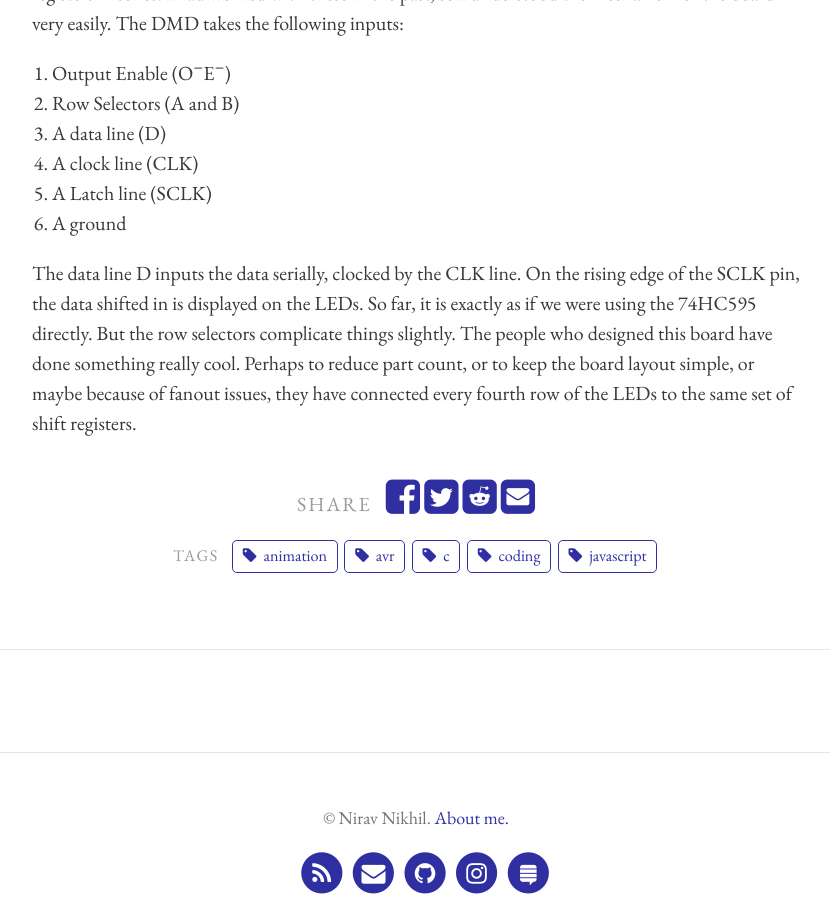
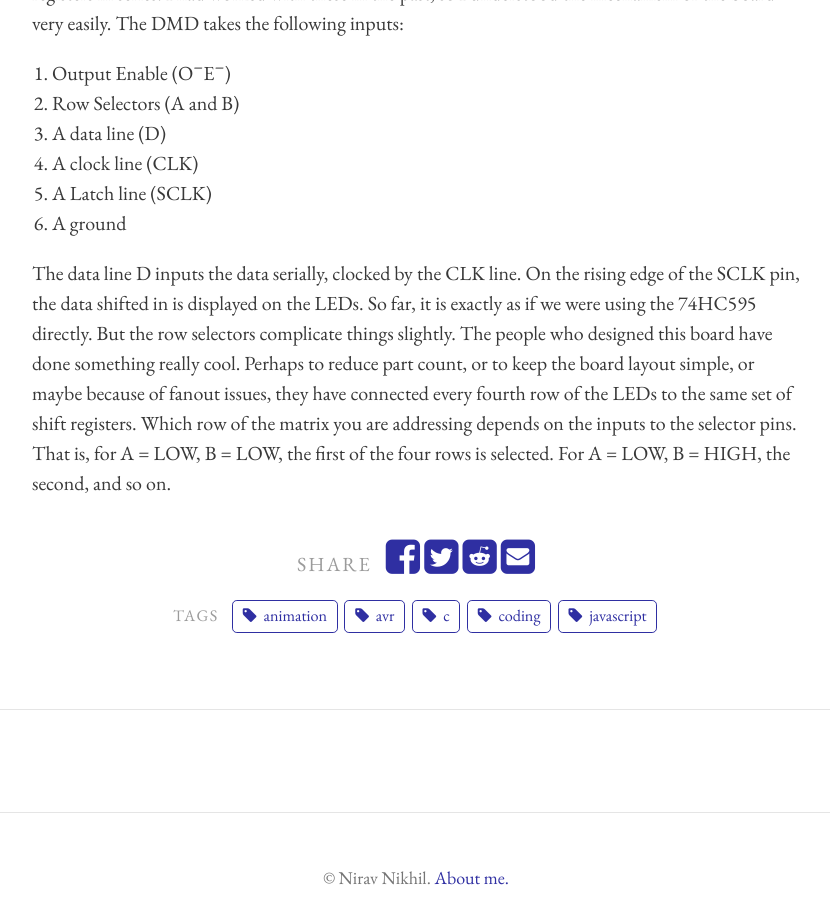
Before and after one commit to niravcodes/niravcodes.github.io, a Jekyll site: the page built from _posts/2019-06-12-animating-led-dot-matrix-displays-with-avr.md, in a window 1280 px wide and 900 px high, scrolled down 2183 px. Shown: the whole window, without its empty margins (224-1054 px from the left). Built offline with Jekyll 4.4.1, drawn with Linux system fonts in a browser that asks for light colours; comment, search, counter and statistics services are not loaded.

Commit message:
Update from Forestry.io nirav Nikhil updated _posts/2019-06-12-animating-led-dot-matrix-displays-with-avr.md

```diff
--- a/_posts/2019-06-12-animating-led-dot-matrix-displays-with-avr.md
+++ b/_posts/2019-06-12-animating-led-dot-matrix-displays-with-avr.md
@@ -43,4 +43,4 @@
 5. A Latch line (SCLK)
 6. A ground
 
-The data line D inputs the data serially, clocked by the CLK line. On the rising edge of the SCLK pin, the data shifted in is displayed on the LEDs. So far, it is exactly as if we were using the 74HC595 directly. But the row selectors complicate things slightly. The people who designed this board have done something really cool. Perhaps to reduce part count, or to keep the board layout simple, or maybe because of fanout issues, they have connected every fourth row of the LEDs to the same set of shift registers.
+The data line D inputs the data serially, clocked by the CLK line. On the rising edge of the SCLK pin, the data shifted in is displayed on the LEDs. So far, it is exactly as if we were using the 74HC595 directly. But the row selectors complicate things slightly. The people who designed this board have done something really cool. Perhaps to reduce part count, or to keep the board layout simple, or maybe because of fanout issues, they have connected every fourth row of the LEDs to the same set of shift registers. Which row of the matrix you are addressing depends on the inputs to the selector pins. That is, for A = LOW, B = LOW, the first of the four rows is selected. For A = LOW, B = HIGH, the second, and so on.
```
